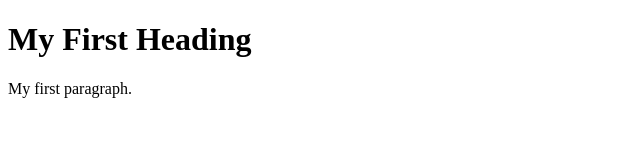
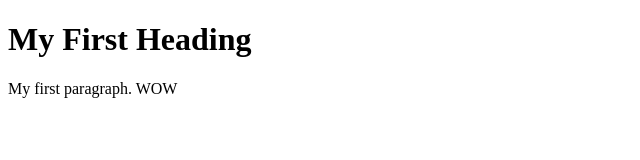
Before and after one commit to smlo1769/example, a plain HTML site: page index.html in a window 1280 px wide. Shown: the full height of the page, 0-640 px from the left. Drawn offline with Linux system fonts and the light colour scheme.

Commit message:
Added a word

```diff
--- a/index.html
+++ b/index.html
@@ -6,7 +6,7 @@
 <body>
 
 <h1>My First Heading</h1>
-<p>My first paragraph.</p>
+<p>My first paragraph. WOW</p>
 
 </body>
 </html>
```
